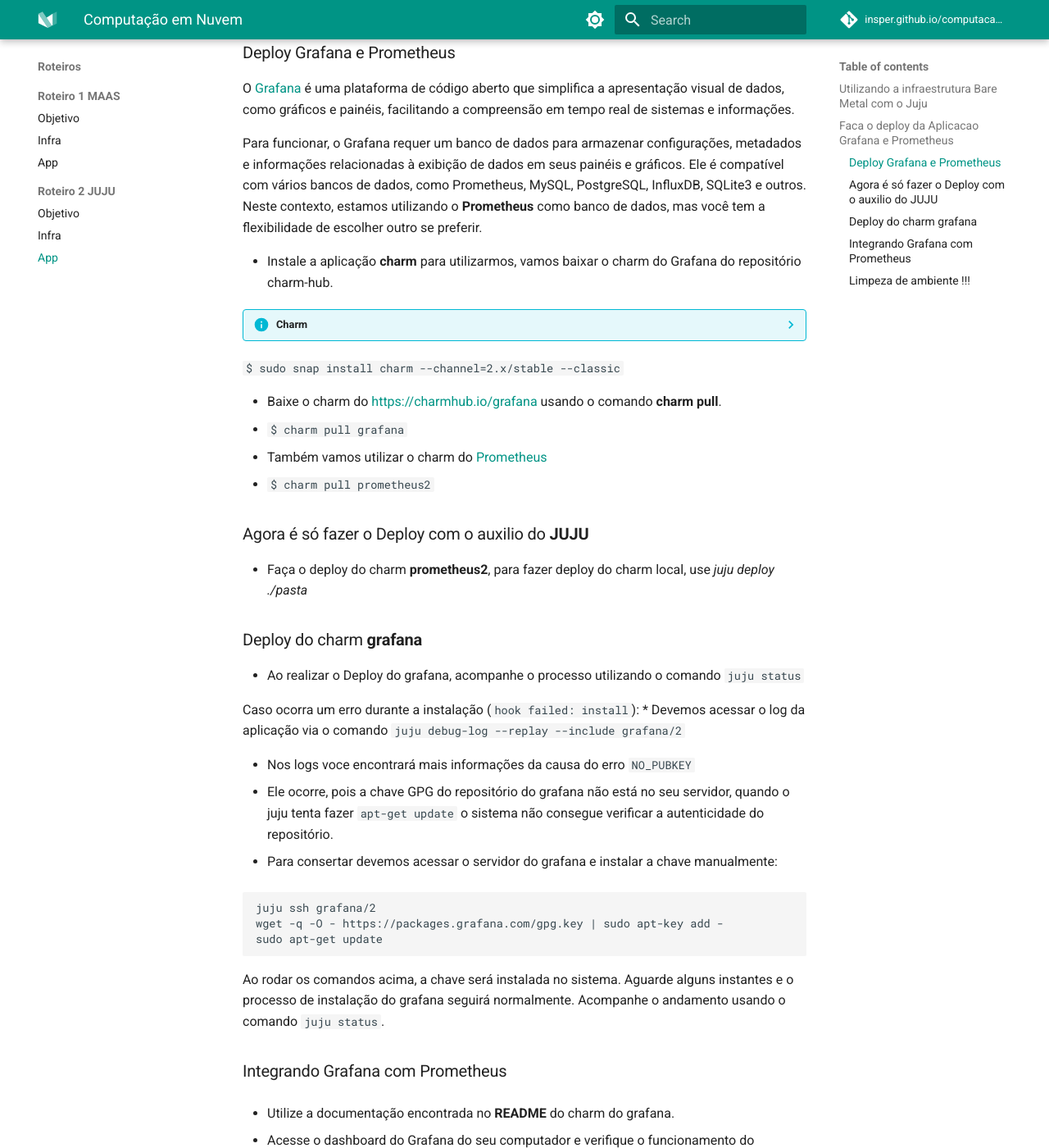
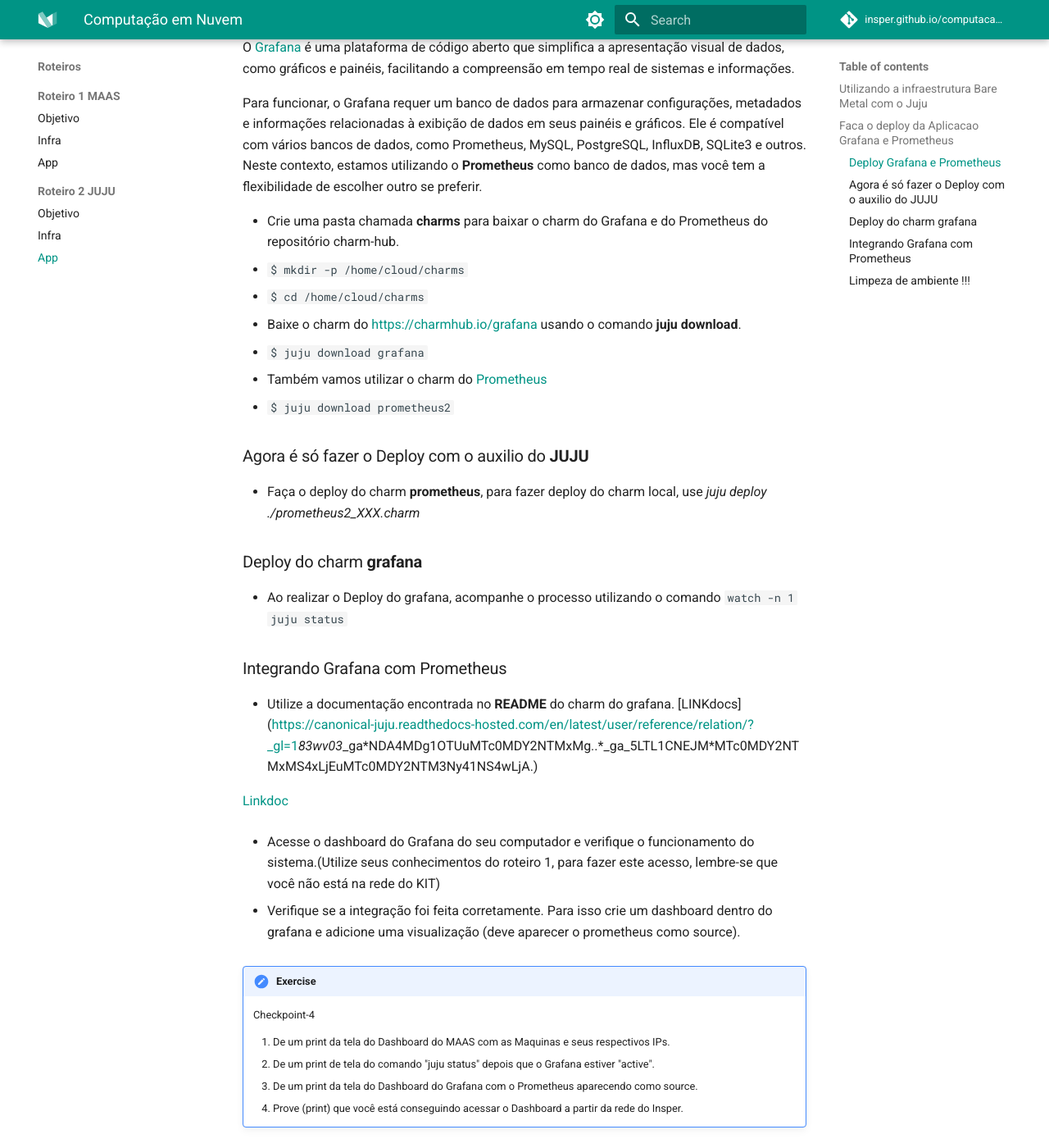
Before and after one commit to Insper/computacao-nuvem, an MkDocs documentation site: the page built from docs/roteiros/2.app.md, in a window 1280 px wide and 1400 px high, scrolled down 479 px. Shown: the whole window at 82% size. Built offline with MkDocs 1.6.1 and Material for MkDocs 9.7.7, drawn with Linux system fonts in a browser that asks for light colours; nearby versions of some CDN libraries; comment, search, counter and statistics services are not loaded; some of the changed text lies outside the part shown.

Commit message:
roteiro 2 app atualizado

````diff
--- a/docs/roteiros/2.app.md
+++ b/docs/roteiros/2.app.md
@@ -24,50 +22,36 @@
 
 Para funcionar, o Grafana requer um banco de dados para armazenar configurações, metadados e informações relacionadas à exibição de dados em seus painéis e gráficos. Ele é compatível com vários bancos de dados, como Prometheus, MySQL, PostgreSQL, InfluxDB, SQLite3 e outros. Neste contexto, estamos utilizando o **Prometheus** como banco de dados, mas você tem a flexibilidade de escolher outro se preferir.
 
-* Instale a aplicação **charm** para utilizarmos, vamos baixar o charm do Grafana do repositório charm-hub.
+* Crie uma pasta chamada **charms** para baixar o charm do Grafana e do Prometheus do repositório charm-hub.
+  * ```$ mkdir -p /home/cloud/charms```
+  * ```$ cd /home/cloud/charms```
 
-??? info "Charm"
-    O **charm** é como um pacote que contém instruções sobre como instalar e configurar um aplicativo, como o **Grafana**. Você simplesmente escolhe o **charm** do Grafana, define algumas configurações e o **Juju** cuida do restante, tornando o processo de implantação mais fácil e consistente em ambientes de nuvem. Entenda melhor sobre o que é o charm lendo a sua documentação [charm-hub](https://charmhub.io).
-
-```$ sudo snap install charm --channel=2.x/stable --classic```
-
-* Baixe o charm do <https://charmhub.io/grafana> usando o comando **charm pull**.
-  * ```$ charm pull grafana```
+* Baixe o charm do <https://charmhub.io/grafana> usando o comando **juju download**.
+  * ```$ juju download grafana```
 
 * Também vamos utilizar o charm do [Prometheus](https://prometheus.io/)
-  * ```$ charm pull prometheus2```
+  * ```$ juju download prometheus2```
 
 ### Agora é só fazer o Deploy com o auxilio do **JUJU**
 
-* Faça o deploy do charm **prometheus2**, para fazer deploy do charm local, use *juju deploy ./pasta*
+* Faça o deploy do charm **prometheus**, para fazer deploy do charm local, use *juju deploy ./prometheus2_XXX.charm*
 
 ### Deploy do charm **grafana**
 
-* Ao realizar o Deploy do grafana, acompanhe o processo utilizando o comando `juju status`
+* Ao realizar o Deploy do grafana, acompanhe o processo utilizando o comando `watch -n 1 juju status`
 
-Caso ocorra um erro durante a instalação (`hook failed: install`):
-* Devemos acessar o log da aplicação via o comando `juju debug-log --replay --include grafana/2`
-
-* Nos logs voce encontrará mais informações da causa do erro `NO_PUBKEY`
-  * Ele ocorre, pois a chave GPG do repositório do grafana não está no seu servidor, quando o juju tenta fazer `apt-get update` o sistema não consegue verificar a autenticidade do repositório.
-
-  * Para consertar devemos acessar o servidor do grafana e instalar a chave manualmente:
-
-  ```
-  juju ssh grafana/2
-  wget -q -O - https://packages.grafana.com/gpg.key | sudo apt-key add -
-  sudo apt-get update
-  ```
-
-  Ao rodar os comandos acima, a chave será instalada no sistema. Aguarde alguns instantes e o processo de instalação do grafana seguirá normalmente. Acompanhe o andamento usando o comando `juju status`.
 
 ### Integrando Grafana com Prometheus
 
 * Utilize a documentação encontrada no **README** do charm do grafana.
+[LINKdocs] (https://canonical-juju.readthedocs-hosted.com/en/latest/user/reference/relation/?_gl=1*83wv03*_ga*NDA4MDg1OTUuMTc0MDY2NTMxMg..*_ga_5LTL1CNEJM*MTc0MDY2NTMxMS4xLjEuMTc0MDY2NTM3Ny41NS4wLjA.)
 
-* Acesse o dashboard do Grafana do seu computador e verifique o funcionamento do sistema.
+[Linkdoc](https://canonical-juju.readthedocs-hosted.com/en/latest/user/howto/manage-relations/#manage-relations)
+
+* Acesse o dashboard do Grafana do seu computador e verifique o funcionamento do sistema.(Utilize seus conhecimentos do roteiro 1, para fazer este acesso, lembre-se que você não está na rede do KIT)
 
 * Verifique se a integração foi feita corretamente. Para isso crie um dashboard dentro do grafana e adicione uma visualização (deve aparecer o prometheus como source).
+
 
 !!! exercise
     Checkpoint-4
@@ -75,6 +59,7 @@
     1. De um print da tela do Dashboard do MAAS com as Maquinas e seus respectivos IPs.
     2. De um print de tela do comando "juju status" depois que o Grafana estiver "active".
     3. De um print da tela do Dashboard do Grafana com o Prometheus aparecendo como source.
+    4. Prove (print) que você está conseguindo acessar o Dashboard a partir da rede do Insper.
 
 
 
````
Also changed, not shown: other parts of docs/roteiros/2.app.md (+0 -2 lines).
